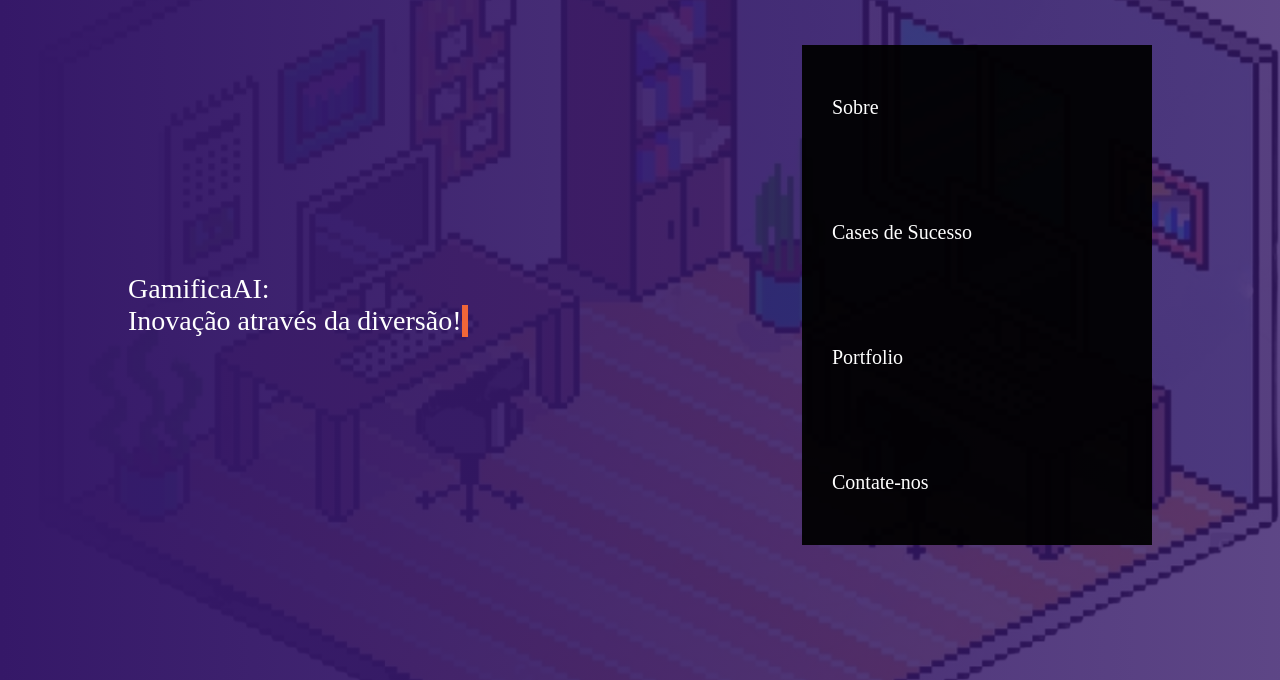
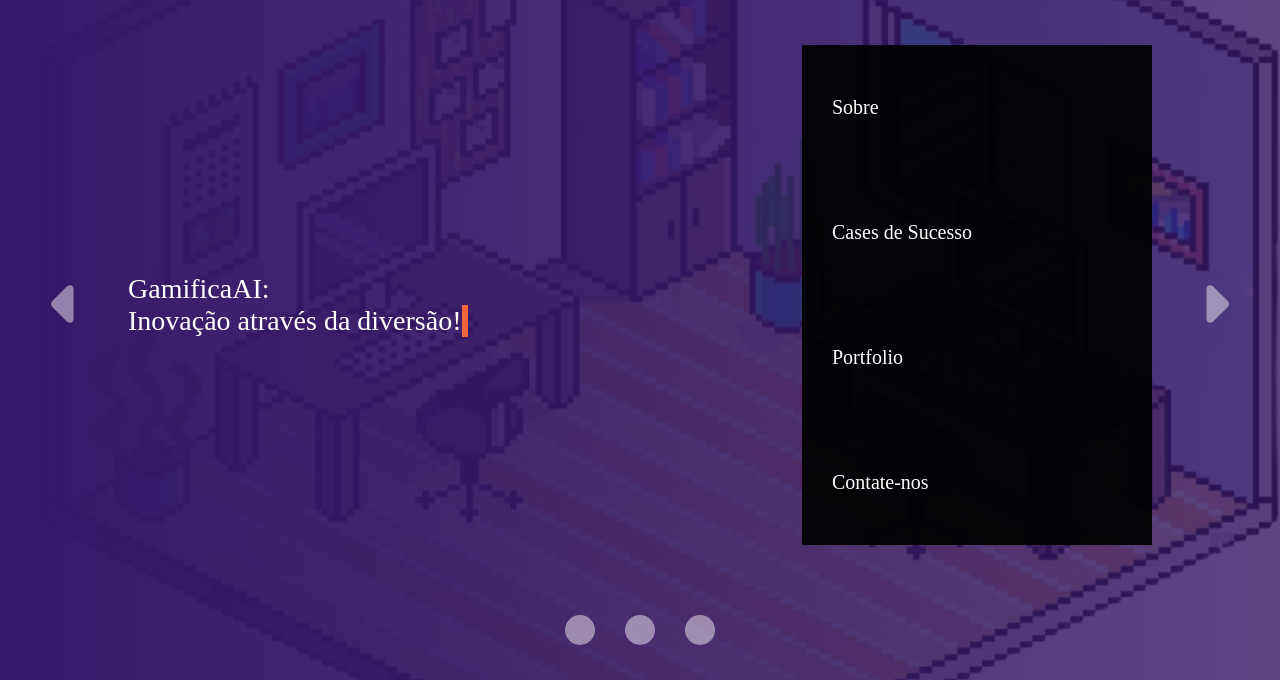
Before and after one commit to Shamani-AlphaLeader/gamificaai, a plain HTML site: page index.html in a window 1280 px wide. Shown: the part 120-800 px from the top of the page. Drawn offline with Linux system fonts and the light colour scheme; a web font is replaced by a local one.

Commit message:
feat: Atualizacao do Site do Gamifica com alguns botoes e carrossel adicionados.

```diff
--- a/index.html
+++ b/index.html
@@ -39,7 +39,17 @@
         </header>
         <div class="container-grid conteudo-banner">
             <p>GamificaAI: <span>Inovação através da diversão!</span></p>
-        </div>
+            <button onclick="mostrarSlideAnterior()" id="botao-anterior"><svg xmlns="http://www.w3.org/2000/svg" viewBox="0 0 256 512"><!--!Font Awesome Free 6.5.2 by @fontawesome - https://fontawesome.com License - https://fontawesome.com/license/free Copyright 2024 Fonticons, Inc.--><path d="M9.4 278.6c-12.5-12.5-12.5-32.8 0-45.3l128-128c9.2-9.2 22.9-11.9 34.9-6.9s19.8 16.6 19.8 29.6l0 256c0 12.9-7.8 24.6-19.8 29.6s-25.7 2.2-34.9-6.9l-128-128z"/></svg></button>
+        <button onclick="mostrarProximoSlide()" id="botao-proximo"><svg xmlns="http://www.w3.org/2000/svg" viewBox="0 0 256 512"><!--!Font Awesome Free 6.5.2 by @fontawesome - https://fontawesome.com License - https://fontawesome.com/license/free Copyright 2024 Fonticons, Inc.--><path d="M246.6 278.6c12.5-12.5 12.5-32.8 0-45.3l-128-128c-9.2-9.2-22.9-11.9-34.9-6.9s-19.8 16.6-19.8 29.6l0 256c0 12.9 7.8 24.6 19.8 29.6s25.7 2.2 34.9-6.9l128-128z"/></svg></button>
+
+    <div class="botoes"   >
+
+        <button><svg xmlns="http://www.w3.org/2000/svg" viewBox="0 0 512 512"><!--!Font Awesome Free 6.5.2 by @fontawesome - https://fontawesome.com License - https://fontawesome.com/license/free Copyright 2024 Fonticons, Inc.--><path d="M256 512A256 256 0 1 0 256 0a256 256 0 1 0 0 512z"/></svg></button>
+        <button><svg xmlns="http://www.w3.org/2000/svg" viewBox="0 0 512 512"><!--!Font Awesome Free 6.5.2 by @fontawesome - https://fontawesome.com License - https://fontawesome.com/license/free Copyright 2024 Fonticons, Inc.--><path d="M256 512A256 256 0 1 0 256 0a256 256 0 1 0 0 512z"/></svg></button>
+        <button><svg xmlns="http://www.w3.org/2000/svg" viewBox="0 0 512 512"><!--!Font Awesome Free 6.5.2 by @fontawesome - https://fontawesome.com License - https://fontawesome.com/license/free Copyright 2024 Fonticons, Inc.--><path d="M256 512A256 256 0 1 0 256 0a256 256 0 1 0 0 512z"/></svg></button>
+
+    </div>
+    </div>
     </div>
 
     <section id="sobre">
--- a/script.js
+++ b/script.js
@@ -6,7 +6,7 @@ let iconeX = document.getElementById("icone-x")
 
 function abrirFecharMenu() {
     //se o menu esta fechado.
-if (menu.classList.contains("menu-fechado")){
+    if (menu.classList.contains("menu-fechado")) {
         //abrir o menu.
         menu.classList.remove("menu-fechado")
 
@@ -31,3 +31,66 @@ menu.classList.remove("menu-fechado")
     iconeX.style.display = "inline"
     iconeBarras.style.display = "none"
 }
+
+//funcao Carrossel
+
+let slides = [
+    'primeiro-banner',
+    'segundo-banner',
+    'terceiro-banner'
+]
+
+let slideAtual = 0
+
+let numeroSlides = slides.length
+
+let banner = document.querySelector(".banner")
+
+banner.classList.add(slides[slideAtual])
+
+
+const mostrarProximoSlide = () => {
+
+    //remover slide anterior.
+    banner.classList.remove(slides[slideAtual])
+
+    //numeroSlides = 3
+    //numeroSlides - 1 -> 2
+    //estou no ultimo? 2
+
+    //[0,1,2]
+
+    //if (slideAtual < (numeroSlides- 1)) {
+    //     slideAtual++
+    // } else{
+    //     slideAtual = 0
+    // }
+
+    if (slideAtual < 2) {
+        slideAtual++
+    } else {
+        slideAtual = 0
+    }
+
+    //muda a posicao da lista de Slides, para mostrar o slide atual.
+    //slideAtual++
+
+    //Renderiza o slide atual.
+    banner.classList.add(slides[slideAtual])
+}
+
+
+const mostrarSlideAnterior = () => {
+
+    banner.classList.remove(slides[slideAtual])
+
+    if (slideAtual > 0) {
+        slideAtual--
+    } else {
+        slideAtual = numeroSlides - 1
+    }
+
+
+
+    banner.classList.add(slides[slideAtual])
+}
--- a/style.css
+++ b/style.css
@@ -26,10 +26,74 @@
     /* vh -> Porcentagem da ALTURA da viewport (janela) */
     height: 100vh;
 
-    background-image: linear-gradient(90deg, rgba(53, 24, 104, 1) 0%, rgba(53, 24, 104, 0.8) 100%), url(img/bg-room.png);
     background-repeat: no-repeat;
 
     background-position: 165% 40%;
+
+    position: relative;
+}
+
+.primeiro-banner {
+    background-image: linear-gradient(90deg, rgba(53, 24, 104, 1) 0%, rgba(53, 24, 104, 0.8) 100%), url(img/bg-room.png);
+}
+
+.segundo-banner {
+    background-image: linear-gradient(90deg, rgba(24, 104, 36, 1) 0%, rgba(24, 104, 36, 0.8) 100%), url(img/bg-room.png);
+}
+
+.terceiro-banner {
+    background-image: linear-gradient(90deg, rgba(104, 24, 48, 1) 0%, rgba(104, 24, 48, 0.8) 100%), url(img/bg-room.png);
+}
+
+#botao-anterior, #botao-proximo {
+width: 30px;
+
+background: none;
+
+border: none;
+
+cursor: pointer;
+
+position: absolute;
+}
+
+#botao-anterior {
+    left: 4%;
+}
+
+#botao-proximo {
+    right: 4%;
+}
+
+#botao-anterior svg, #botao-proximo svg {
+fill: #ffffff76;
+}
+
+.botoes {
+    width: 150px;
+
+    display: flex;
+    justify-content: space-between;
+    align-items: center;
+
+    position: absolute;
+    bottom: 4%;
+
+    left: 50%;
+    margin-left: -75px;
+}
+
+.botoes button{
+    width: 30px;
+
+    background: none;
+    border: none;
+    cursor: pointer;
+
+}
+
+.botoes button svg {
+    fill: #ffffff76;
 }
 
 header img {
@@ -492,6 +556,8 @@ footer .container-grid {
         position: absolute;
         top: 165px;
         right: 0px;
+
+        z-index: 1;
     }
 
     #sobre {
```
Also changed, not shown: img/caret-left-solid.svg (added), img/caret-right-solid.svg (added), img/circle-solid.svg (added). Lines whose indentation alone changed are shown as unchanged.
